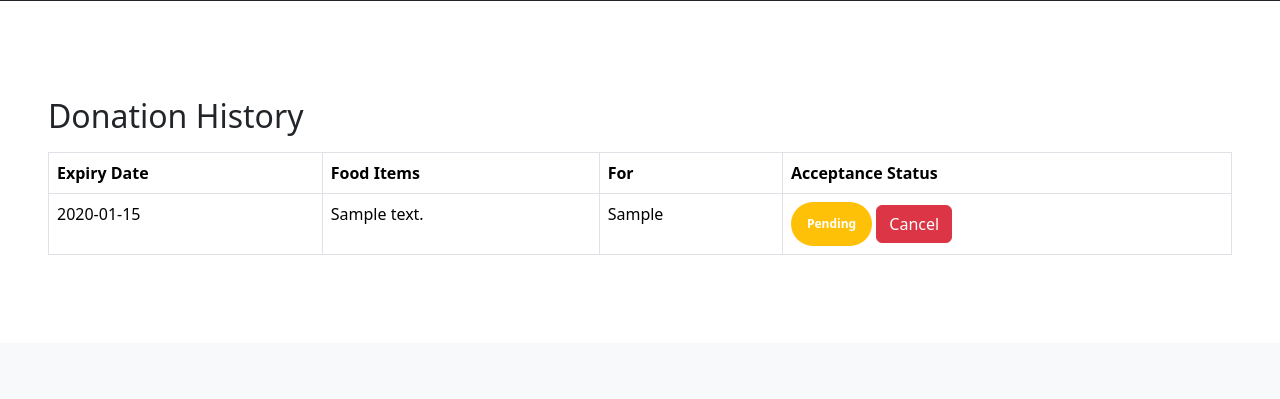
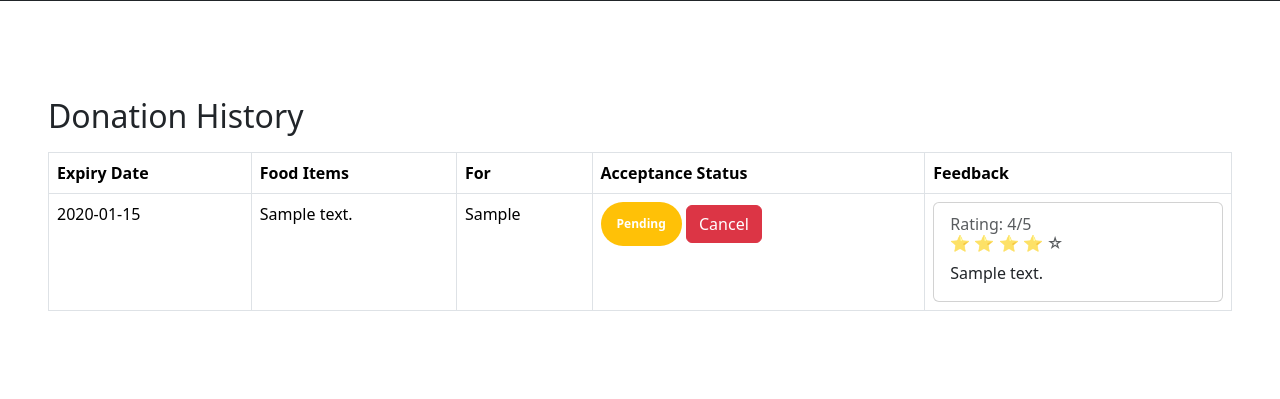
Before and after one commit to saany007/ReServe, a Flask app: template templates/restaurant.html in a window 1280 px wide. Shown: the part 595-994 px from the top of the page. Before the commit the page ends 850 px from the top, so only its background shows below. Run offline with Flask 3, Linux system fonts and the light colour scheme; the template is opened without the code that fills it: values that come from a table or form of the project are taken from there, others are empty; tables that the repository leaves empty hold one stand-in row (values such as "Sample post").

Commit message:
Update restaurant.html

```diff
--- a/templates/restaurant.html
+++ b/templates/restaurant.html
@@ -48,6 +48,7 @@ Restaurant Dashboard
             <th>Food Items</th>
             <th>For</th>
             <th>Acceptance Status</th>
+            <th>Feedback</th>
             </tr>
         </thead>
         <tbody>
@@ -68,6 +69,29 @@ Restaurant Dashboard
                 <span class="badge p-3 rounded-pill bg-success">Delivered</span> to <b>{{ acceptedby(donation.id) }}</b>
                 {% endif %}
             </td>
+            <td>
+                {% for feedback in feedback_list %}
+                    {% if feedback.donation_id == donation.id %}
+                        <div class="card p-2">
+                            <div class="card-body p-2">
+                                <h6 class="card-subtitle mb-2 text-muted">Rating:
+                                    <!-- Numeric display as fallback -->
+                                    {{ feedback.rating }}/5
+                                    <!-- Star display (make sure you have Font Awesome included in your bootstrap.html) -->
+                                    <br>
+                                    {% for i in range(feedback.rating) %}
+                                        ⭐
+                                    {% endfor %}
+                                    {% for i in range(5 - feedback.rating) %}
+                                        ☆
+                                    {% endfor %}
+                                </h6>
+                                <p class="card-text">{{ feedback.comments }}</p>
+                            </div>
+                        </div>
+                    {% endif %}
+                {% endfor %}
+            </td>
             </tr>
             {% endfor %}
         </tbody>
```
